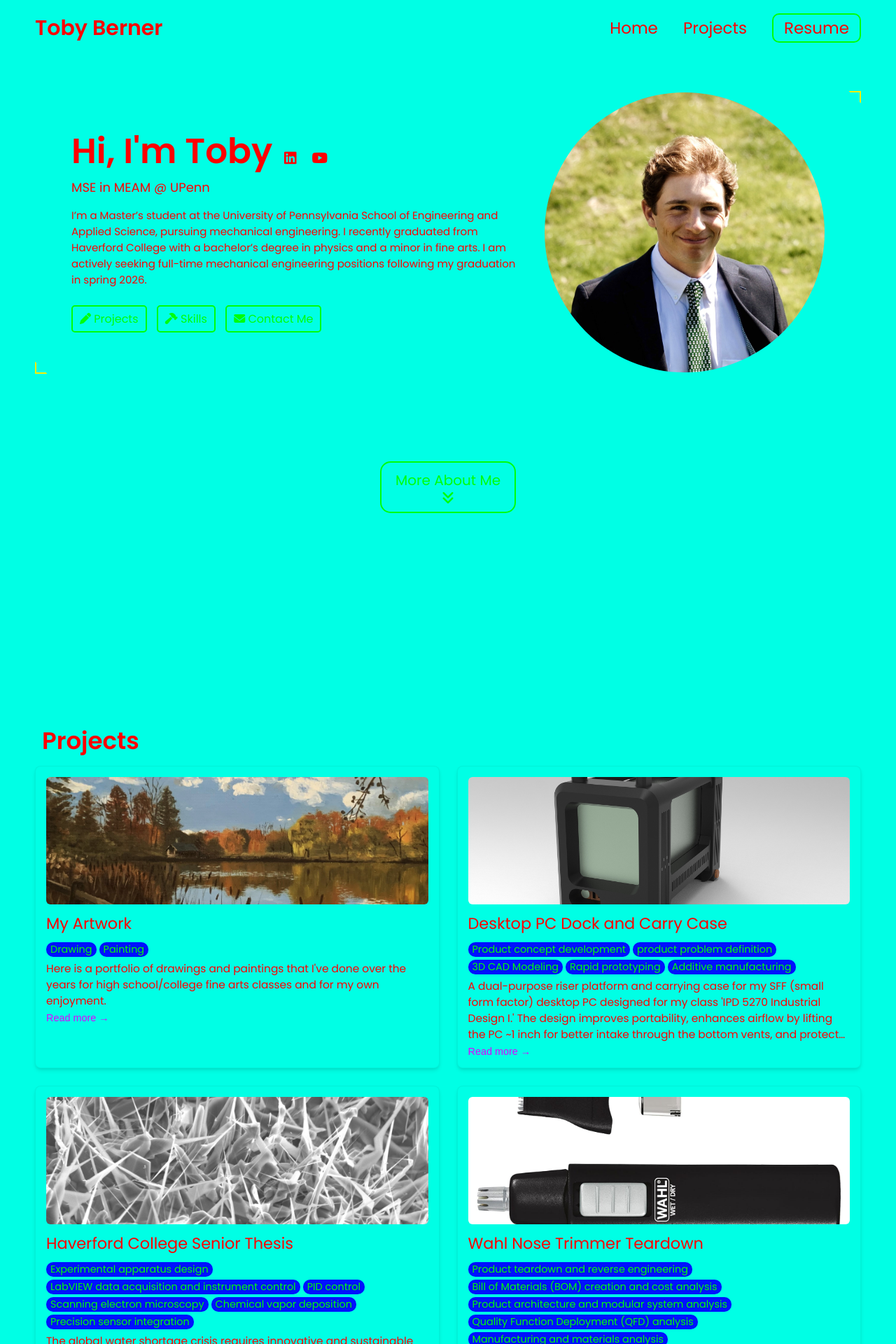
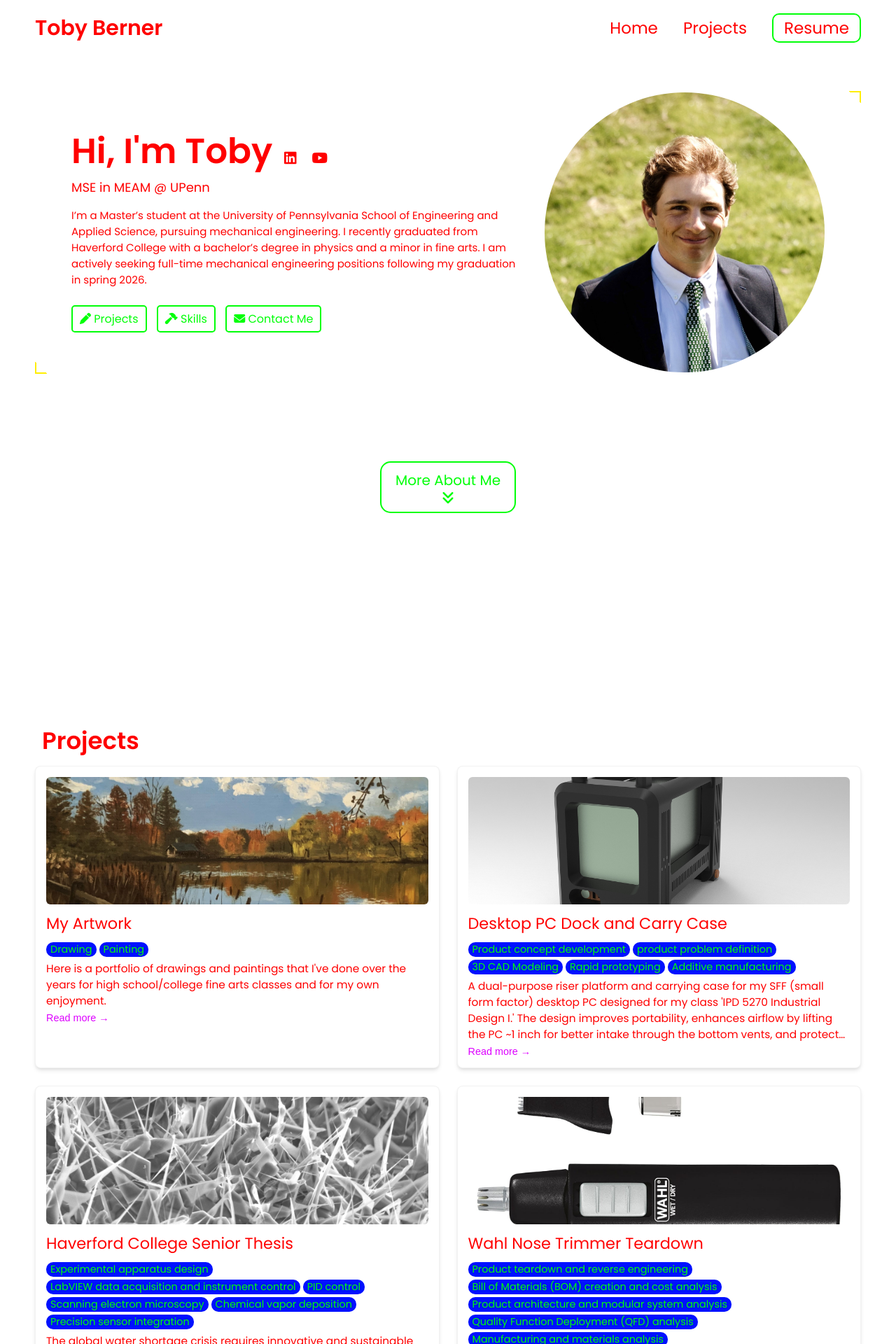
Before and after one commit to tdberner/tdberner.github.io, a Jekyll site: the page built from index.html, in a window 1280 px wide. Shown: the top 1920 px of the page at 70% size. Built offline with Jekyll 4.4.1, drawn with Linux system fonts in a browser that asks for light colours.

Commit message:
Update _config.yml

```diff
--- a/_config.yml
+++ b/_config.yml
@@ -84,7 +84,7 @@ colors:
   border: "#ffee00" # yellow
   link: "#00ff08" # green
   highlight: "#dd00ff" # pink
-  background: "#00ffe5" # white
+  background: "#ffffff" # white
   light_background: "#0011ff" # blue
 
 # A few examples.
```
